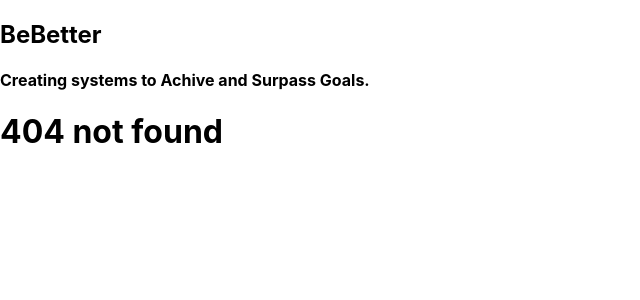
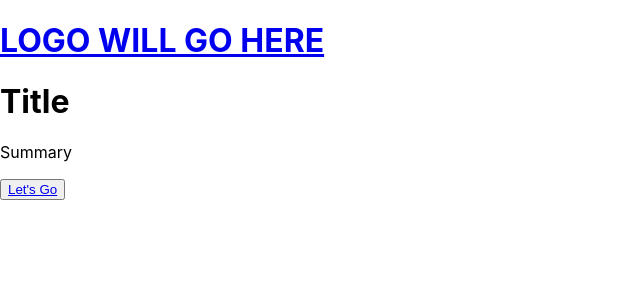
Before and after one commit to Andygurl5566/Be-better, a React (Create React App) app: page / in a window 1280 px wide. Before the commit this address had no page. Shown: the top 300 px of the page, without its empty margins (0-640 px from the left). Built offline with nearby package versions, Linux system fonts and the light colour scheme.

Commit message:
second page added and other tweaks

```diff
--- a/src/Components/App.js
+++ b/src/Components/App.js
@@ -1,27 +1,29 @@
 
+import {Switch, Route} from "react-router-dom"
 import HomePage from './HomePage';
+import {Link} from "react-router-dom"
 import MainPage from "./MainPage"
-import {Switch, Route} from "react-router-dom"
-import GlobalHeader from './GlobalHeader';
-
+import SecondPage from "./SecondPage";
+import Logo from './Logo';
 function App() {
   return (
 
     <>
-    <GlobalHeader/>
+      <Link to = "/"> <Logo/> </Link>
       <Switch>
-      <Route path = "/home">
+        <Route exact path = "/">
           <HomePage />
         </Route>
         <Route path = "/main-page">
           <MainPage />
         </Route>
+        <Route path = "/second-page">
+          <SecondPage />
+        </Route>
         <Route path = "*">
           <h1> 404 not found</h1>
         </Route>
       </Switch>
-
-
     </>
 
   );
--- a/src/Components/HomePage.js
+++ b/src/Components/HomePage.js
@@ -5,9 +5,9 @@ import {Link} from "react-router-dom"
 function HomePage(){
 
     return (
+        <>
+
         <div>
-
-        <div className ="homepage">
             <h1> Title </h1>
             <p> Summary </p>
         </div>
@@ -16,7 +16,7 @@ function HomePage(){
 
 
 
-        </div>
+        </>
     )
 
 }
--- /dev/null
+++ b/src/Components/Logo.js
@@ -0,0 +1,11 @@
+// A button that can be clicked to bring you back to the main page
+
+function Logo(){
+    return(
+        <>
+        <h1> LOGO WILL GO HERE </h1>
+        </>
+    )
+}
+
+export default Logo
```
Also changed, not shown: src/Components/SecondPage.js (added). Lines whose indentation alone changed are shown as unchanged.
